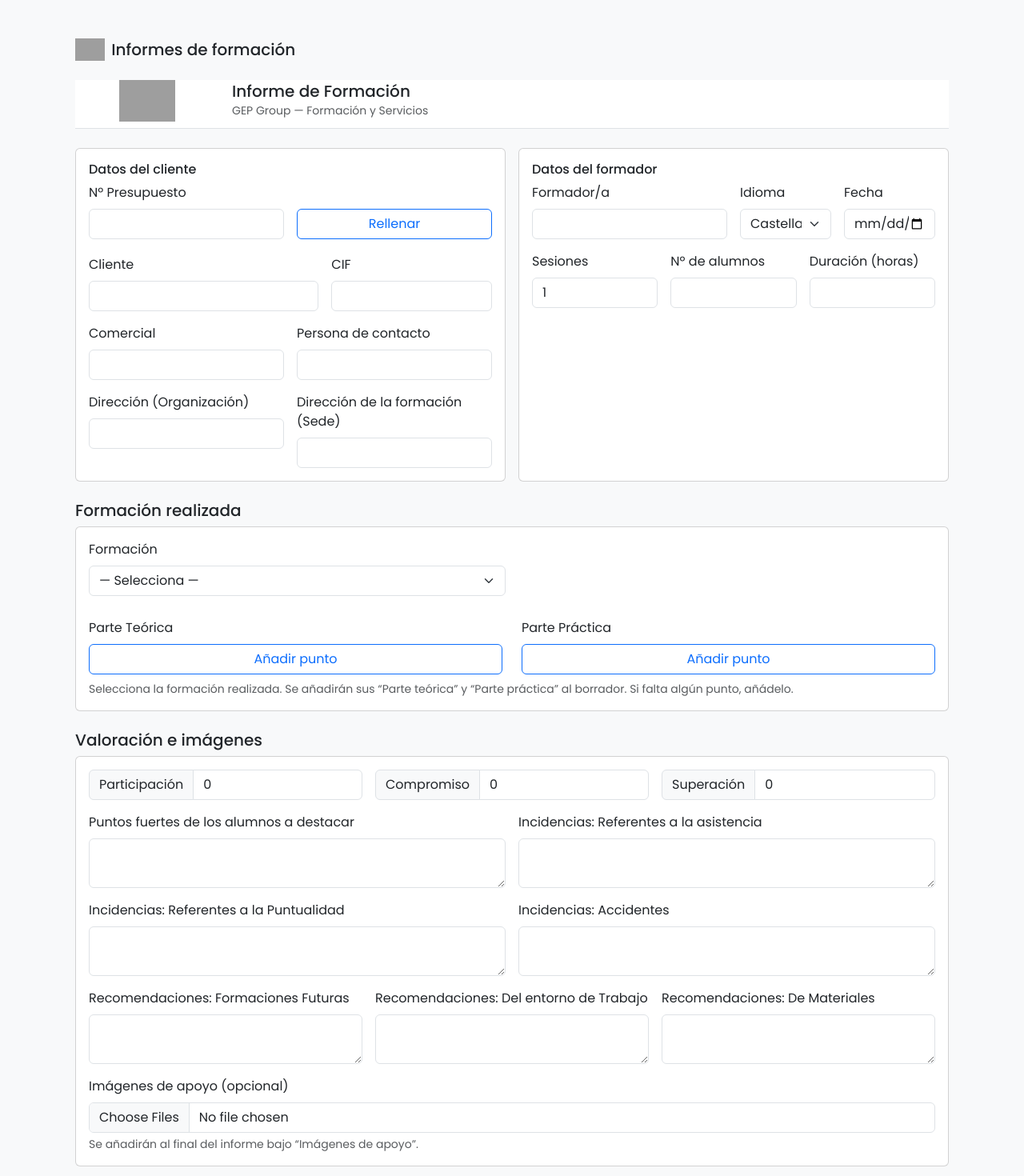
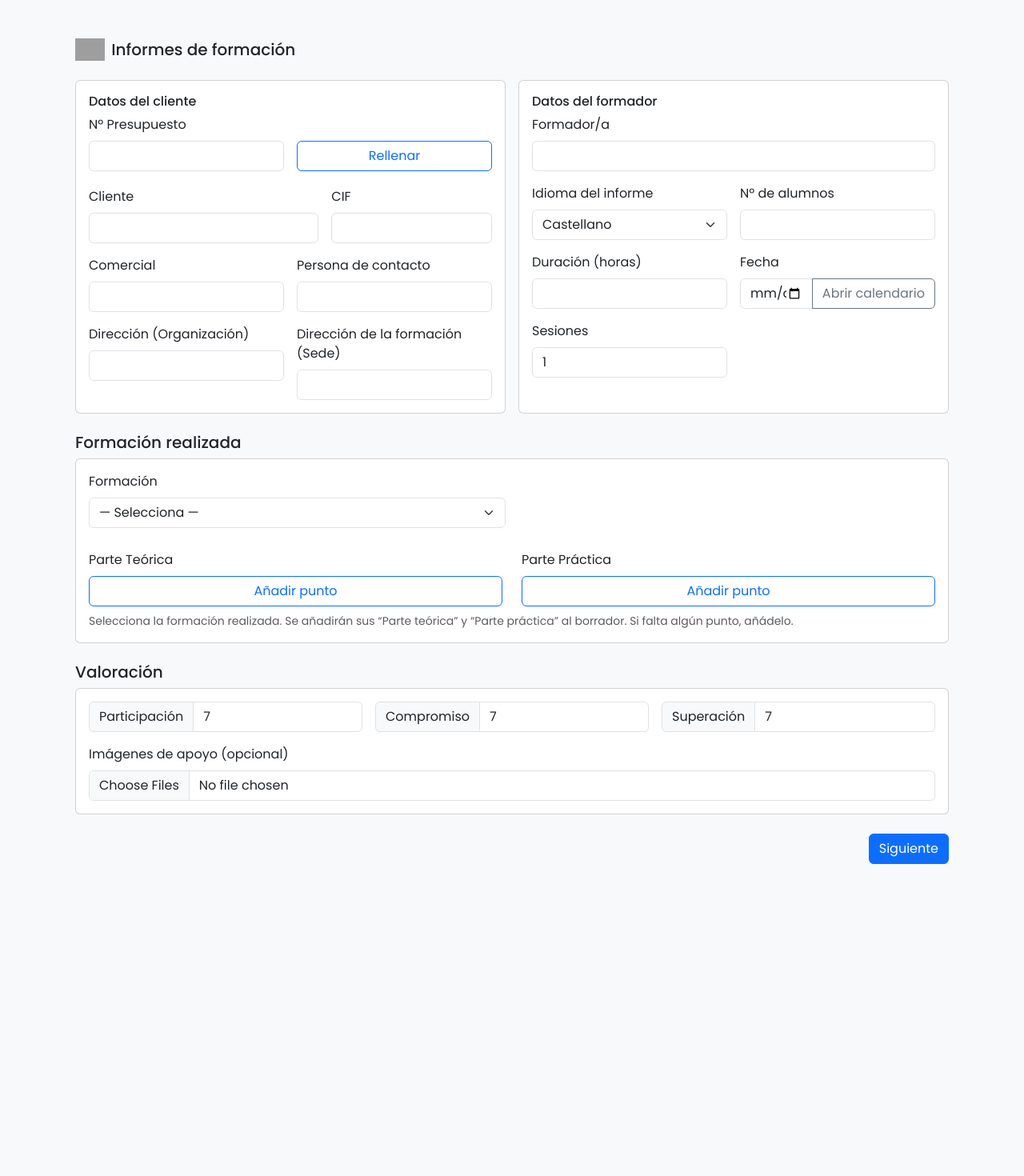
Before and after one commit to JulioGEP/gep-informes-formacion, a React (Vite) app: page / in a window 1280 px wide. Shown: the top 1470 px of the page at 80% size. After the commit the page ends 1128 px from the top, so only its background shows below. Built offline with nearby package versions, Linux system fonts and the light colour scheme; grey boxes are pictures that could not be loaded; the HTML template or start-up script is replaced by a standard one; what @react-pdf/renderer would draw is missing.

Commit message:
Update Form.jsx

```diff
--- a/src/components/Form.jsx
+++ b/src/components/Form.jsx
@@ -1,10 +1,5 @@
 import React, { useEffect, useMemo, useRef, useState } from 'react'
 import plantillasBase from '../utils/plantillas.json'
-
-// === RUTA DEL LOGO ===
-// Si lo tienes en /public, deja esta ruta.
-// Si está en src/assets, cambia por: import logoImg from '../assets/logo-gep.png'
-const logoSrc = '/logo-gep.png'
 
 const fileToDataURL = (file) =>
   new Promise((res, rej) => {
@@ -20,6 +15,7 @@ const htmlKey  = (dealId) => `aiHtml:${dealId || 'sin'}`
 export default function Form({ initial, onNext }) {
   const [dealId, setDealId] = useState(initial?.dealId || '')
   const prevDealIdRef = useRef(dealId)
+  const dateInputRef = useRef(null)
 
   const [datos, setDatos] = useState({
     cliente: initial?.datos?.cliente || '',
@@ -32,12 +28,13 @@ export default function Form({ initial, onNext }) {
     idioma: initial?.datos?.idioma || 'ES',
     fecha: initial?.datos?.fecha || '',
     sesiones: initial?.datos?.sesiones ?? 1,
-    alumnos: initial?.datos?.alumnos || '',
-    duracion: initial?.datos?.duracion || '',
+    alumnos: initial?.datos?.alumnos || '',      // numérico en UI
+    duracion: initial?.datos?.duracion || '',    // numérico en UI
     formacionTitulo: initial?.datos?.formacionTitulo || '',
     contenidoTeorica: initial?.datos?.contenidoTeorica || [],
     contenidoPractica: initial?.datos?.contenidoPractica || [],
-    escalas: initial?.datos?.escalas || { participacion: 0, compromiso: 0, superacion: 0 },
+    // ⬇️ Por defecto a 7 como pides
+    escalas: initial?.datos?.escalas || { participacion: 7, compromiso: 7, superacion: 7 },
     comentarios: initial?.datos?.comentarios || { c11:'', c12:'', c13:'', c14:'', c15:'', c16:'', c17:'' },
   })
   const [imagenes, setImagenes] = useState(initial?.imagenes || [])
@@ -120,16 +117,16 @@ export default function Form({ initial, onNext }) {
     Object.keys(plantillasBase).sort((a,b)=>a.localeCompare(b,'es',{sensitivity:'base'}))
   , [])
 
+  const openDatePicker = () => {
+    const el = dateInputRef.current
+    if (!el) return
+    if (el.showPicker) el.showPicker()
+    else el.focus()
+  }
+
   return (
     <form className="d-grid gap-4" onSubmit={onSubmit}>
-      {/* ===== Encabezado con logo ===== */}
-      <div className="border-bottom pb-2 d-flex align-items-center gap-3 sticky-top bg-white" style={{top:0, zIndex: 10}}>
-        <img src={logoSrc} alt="GEP Group" style={{ width: 180, height: 52, objectFit: 'contain' }} />
-        <div className="flex-grow-1">
-          <h1 className="h5 mb-0">Informe de Formación</h1>
-          <small className="text-muted">GEP Group — Formación y Servicios</small>
-        </div>
-      </div>
+      {/* NOTA: se ha eliminado el encabezado para evitar duplicar logo/título */}
 
       {/* ===== Cliente + Formador en 2 columnas, misma altura ===== */}
       <div className="row g-3 align-items-stretch">
@@ -188,33 +185,74 @@ export default function Form({ initial, onNext }) {
               <h2 className="h6">Datos del formador</h2>
 
               <div className="row g-3">
-                <div className="col-md-6">
+                {/* Formador/a */}
+                <div className="col-12">
                   <label className="form-label">Formador/a</label>
                   <input className="form-control" value={datos.formadorNombre} onChange={(e)=>setDatos(d=>({...d, formadorNombre:e.target.value}))} />
                 </div>
-                <div className="col-md-3">
-                  <label className="form-label">Idioma</label>
+
+                {/* Idioma del informe */}
+                <div className="col-12 col-md-6">
+                  <label className="form-label">Idioma del informe</label>
                   <select className="form-select" value={datos.idioma} onChange={(e)=>setDatos(d=>({...d, idioma:e.target.value}))}>
                     <option value="ES">Castellano</option>
                     <option value="CA">Català</option>
                     <option value="EN">English</option>
                   </select>
                 </div>
-                <div className="col-md-3">
+
+                {/* Nº alumnos (numérico) */}
+                <div className="col-12 col-md-6">
+                  <label className="form-label">Nº de alumnos</label>
+                  <input
+                    type="number"
+                    min="0"
+                    className="form-control"
+                    value={datos.alumnos}
+                    onChange={(e)=>setDatos(d=>({...d, alumnos:e.target.value}))}
+                  />
+                </div>
+
+                {/* Duración (numérico) */}
+                <div className="col-12 col-md-6">
+                  <label className="form-label">Duración (horas)</label>
+                  <input
+                    type="number"
+                    min="0"
+                    step="0.5"
+                    className="form-control"
+                    value={datos.duracion}
+                    onChange={(e)=>setDatos(d=>({...d, duracion:e.target.value}))}
+                  />
+                </div>
+
+                {/* Fecha + botón para desplegar calendario */}
+                <div className="col-12 col-md-6">
                   <label className="form-label">Fecha</label>
-                  <input type="date" className="form-control" value={datos.fecha} onChange={(e)=>setDatos(d=>({...d, fecha:e.target.value}))} />
+                  <div className="input-group">
+                    <input
+                      ref={dateInputRef}
+                      type="date"
+                      className="form-control"
+                      value={datos.fecha}
+                      onChange={(e)=>setDatos(d=>({...d, fecha:e.target.value}))}
+                    />
+                    <button type="button" className="btn btn-outline-secondary" onClick={openDatePicker}>
+                      Abrir calendario
+                    </button>
+                  </div>
                 </div>
-                <div className="col-md-4">
+
+                {/* Sesiones */}
+                <div className="col-12 col-md-6">
                   <label className="form-label">Sesiones</label>
-                  <input type="number" min="1" className="form-control" value={datos.sesiones} onChange={(e)=>setDatos(d=>({...d, sesiones:Number(e.target.value||1)}))} />
-                </div>
-                <div className="col-md-4">
-                  <label className="form-label">Nº de alumnos</label>
-                  <input className="form-control" value={datos.alumnos} onChange={(e)=>setDatos(d=>({...d, alumnos:e.target.value}))} />
-                </div>
-                <div className="col-md-4">
-                  <label className="form-label">Duración (horas)</label>
-                  <input className="form-control" value={datos.duracion} onChange={(e)=>setDatos(d=>({...d, duracion:e.target.value}))} />
+                  <input
+                    type="number"
+                    min="1"
+                    className="form-control"
+                    value={datos.sesiones}
+                    onChange={(e)=>setDatos(d=>({...d, sesiones:Number(e.target.value||1)}))}
+                  />
                 </div>
               </div>
             </div>
@@ -272,72 +310,43 @@ export default function Form({ initial, onNext }) {
         </div></div>
       </div>
 
-      {/* ===== VALORACIÓN + IMÁGENES ===== */}
+      {/* ===== VALORACIÓN ===== */}
       <div>
-        <h2 className="h5">Valoración e imágenes</h2>
+        <h2 className="h5">Valoración</h2>
         <div className="card"><div className="card-body">
           <div className="row g-3">
             <div className="col-md-4">
               <div className="input-group">
                 <span className="input-group-text">Participación</span>
-                <input type="number" min="1" max="10" className="form-control"
+                <input
+                  type="number" min="1" max="10" className="form-control"
                   value={datos.escalas.participacion}
-                  onChange={(e)=>setDatos(d=>({...d, escalas:{...d.escalas, participacion:Number(e.target.value||0)}}))} />
+                  onChange={(e)=>setDatos(d=>({...d, escalas:{...d.escalas, participacion:Number(e.target.value||0)}}))}
+                />
               </div>
             </div>
             <div className="col-md-4">
               <div className="input-group">
                 <span className="input-group-text">Compromiso</span>
-                <input type="number" min="1" max="10" className="form-control"
+                <input
+                  type="number" min="1" max="10" className="form-control"
                   value={datos.escalas.compromiso}
-                  onChange={(e)=>setDatos(d=>({...d, escalas:{...d.escalas, compromiso:Number(e.target.value||0)}}))} />
+                  onChange={(e)=>setDatos(d=>({...d, escalas:{...d.escalas, compromiso:Number(e.target.value||0)}}))}
+                />
               </div>
             </div>
             <div className="col-md-4">
               <div className="input-group">
                 <span className="input-group-text">Superación</span>
-                <input type="number" min="1" max="10" className="form-control"
+                <input
+                  type="number" min="1" max="10" className="form-control"
                   value={datos.escalas.superacion}
-                  onChange={(e)=>setDatos(d=>({...d, escalas:{...d.escalas, superacion:Number(e.target.value||0)}}))} />
+                  onChange={(e)=>setDatos(d=>({...d, escalas:{...d.escalas, superacion:Number(e.target.value||0)}}))}
+                />
               </div>
             </div>
 
-            <div className="col-md-6">
-              <label className="form-label">Puntos fuertes de los alumnos a destacar</label>
-              <textarea className="form-control" value={datos.comentarios.c11}
-                onChange={(e)=>setDatos(d=>({...d, comentarios:{...d.comentarios, c11:e.target.value}}))} />
-            </div>
-            <div className="col-md-6">
-              <label className="form-label">Incidencias: Referentes a la asistencia</label>
-              <textarea className="form-control" value={datos.comentarios.c12}
-                onChange={(e)=>setDatos(d=>({...d, comentarios:{...d.comentarios, c12:e.target.value}}))} />
-            </div>
-            <div className="col-md-6">
-              <label className="form-label">Incidencias: Referentes a la Puntualidad</label>
-              <textarea className="form-control" value={datos.comentarios.c13}
-                onChange={(e)=>setDatos(d=>({...d, comentarios:{...d.comentarios, c13:e.target.value}}))} />
-            </div>
-            <div className="col-md-6">
-              <label className="form-label">Incidencias: Accidentes</label>
-              <textarea className="form-control" value={datos.comentarios.c14}
-                onChange={(e)=>setDatos(d=>({...d, comentarios:{...d.comentarios, c14:e.target.value}}))} />
-            </div>
-            <div className="col-md-4">
-              <label className="form-label">Recomendaciones: Formaciones Futuras</label>
-              <textarea className="form-control" value={datos.comentarios.c15}
-                onChange={(e)=>setDatos(d=>({...d, comentarios:{...d.comentarios, c15:e.target.value}}))} />
-            </div>
-            <div className="col-md-4">
-              <label className="form-label">Recomendaciones: Del entorno de Trabajo</label>
-              <textarea className="form-control" value={datos.comentarios.c16}
-                onChange={(e)=>setDatos(d=>({...d, comentarios:{...d.comentarios, c16:e.target.value}}))} />
-            </div>
-            <div className="col-md-4">
-              <label className="form-label">Recomendaciones: De Materiales</label>
-              <textarea className="form-control" value={datos.comentarios.c17}
-                onChange={(e)=>setDatos(d=>({...d, comentarios:{...d.comentarios, c17:e.target.value}}))} />
-            </div>
-
+            {/* Imágenes (mantengo tal cual) */}
             <div className="col-12">
               <label className="form-label">Imágenes de apoyo (opcional)</label>
               <input type="file" accept="image/*" multiple className="form-control" onChange={addImagenes} />
@@ -354,7 +363,6 @@ export default function Form({ initial, onNext }) {
                   ))}
                 </div>
               )}
-              <div className="form-text">Se añadirán al final del informe bajo “Imágenes de apoyo”.</div>
             </div>
           </div>
         </div></div>
```
